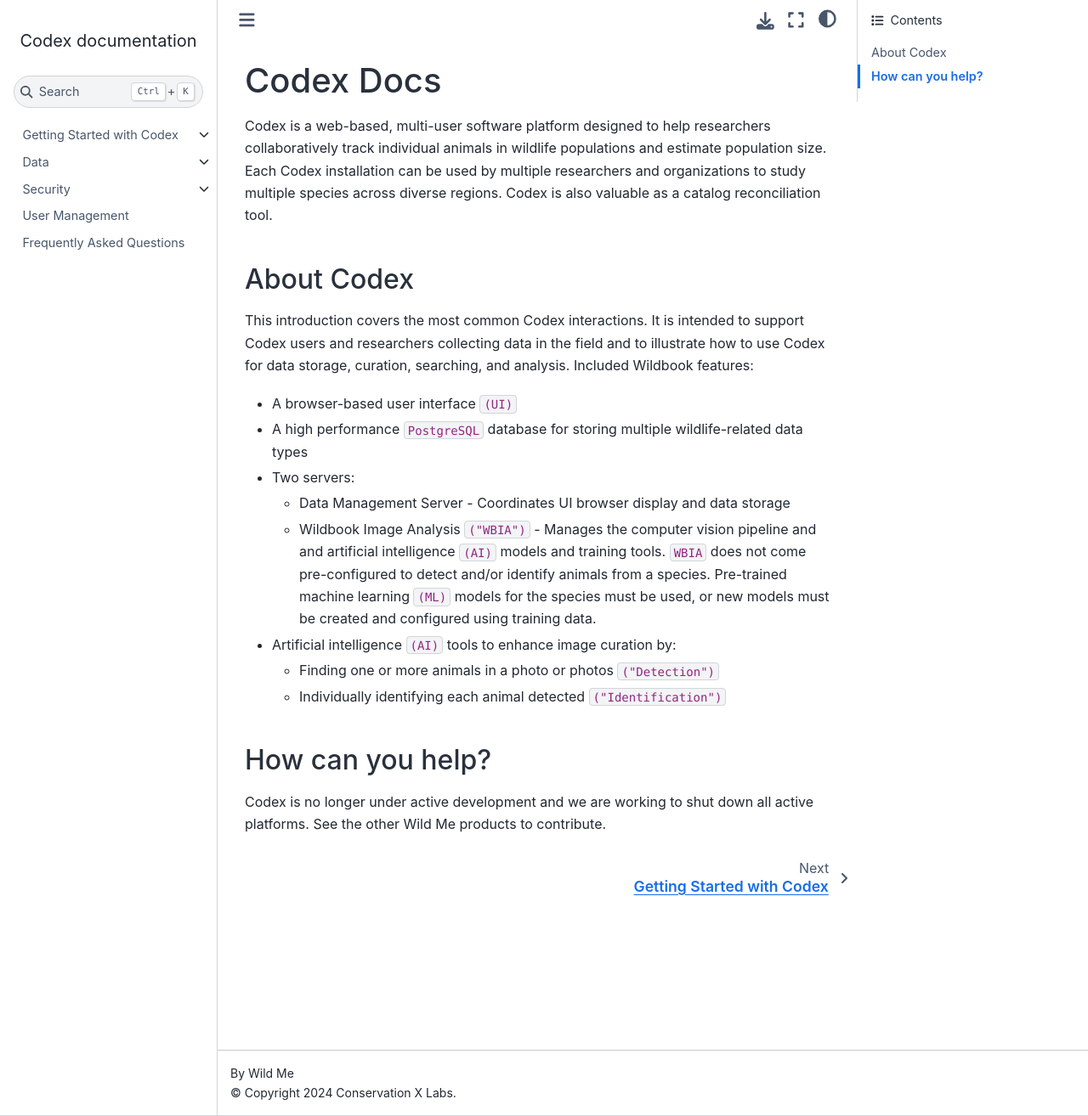
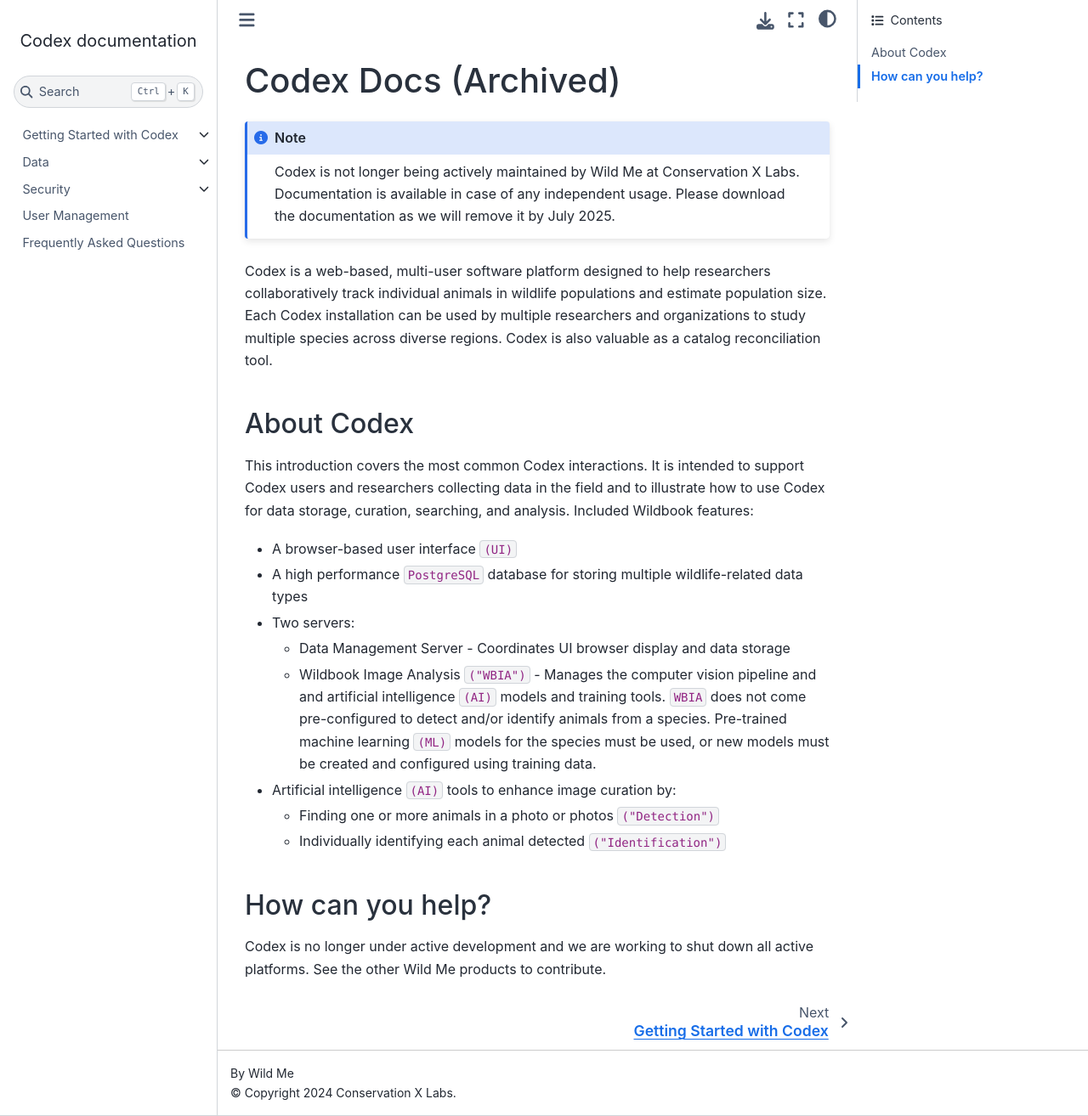
Before and after one commit to WildMeOrg/codex-docs, a Sphinx documentation site: the page built from docs/index.md, in a window 1280 px wide and 1314 px high. Shown: the whole window at 85% size. Built offline with Sphinx 7.4.7 and the Sphinx Book theme 1.1.4, drawn with Linux system fonts in a browser that asks for light colours.

Commit message:
sunset notice

````diff
--- a/docs/index.md
+++ b/docs/index.md
@@ -1,4 +1,8 @@
-# Codex Docs
+# Codex Docs (Archived)
+
+```{note}
+Codex is not longer being actively maintained by Wild Me at Conservation X Labs. Documentation is available in case of any independent usage. Please download the documentation as we will remove it by July 2025.
+```
 
 Codex is a web-based, multi-user software platform designed to help researchers collaboratively track individual animals in wildlife populations and estimate population size. Each Codex installation can be used by multiple researchers and organizations to study multiple species across diverse regions. Codex is also valuable as a catalog reconciliation tool.
 
````
